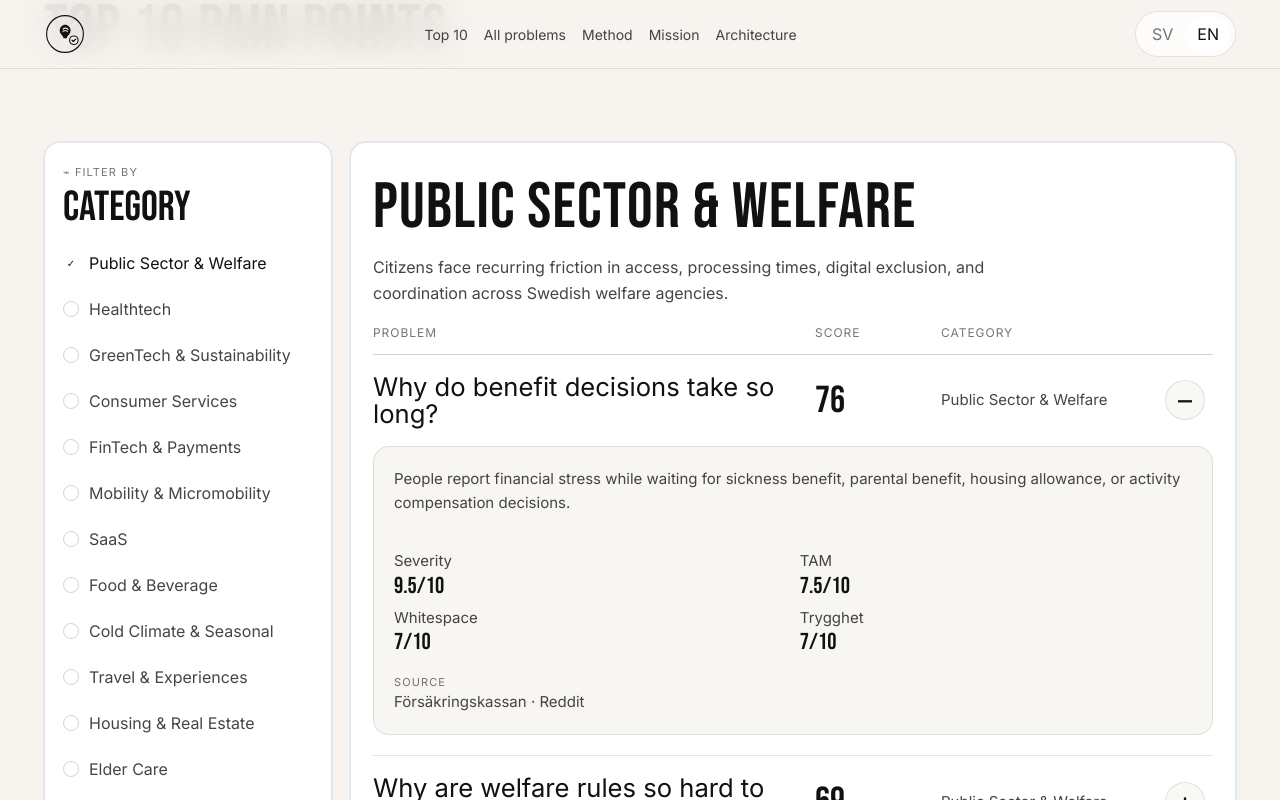
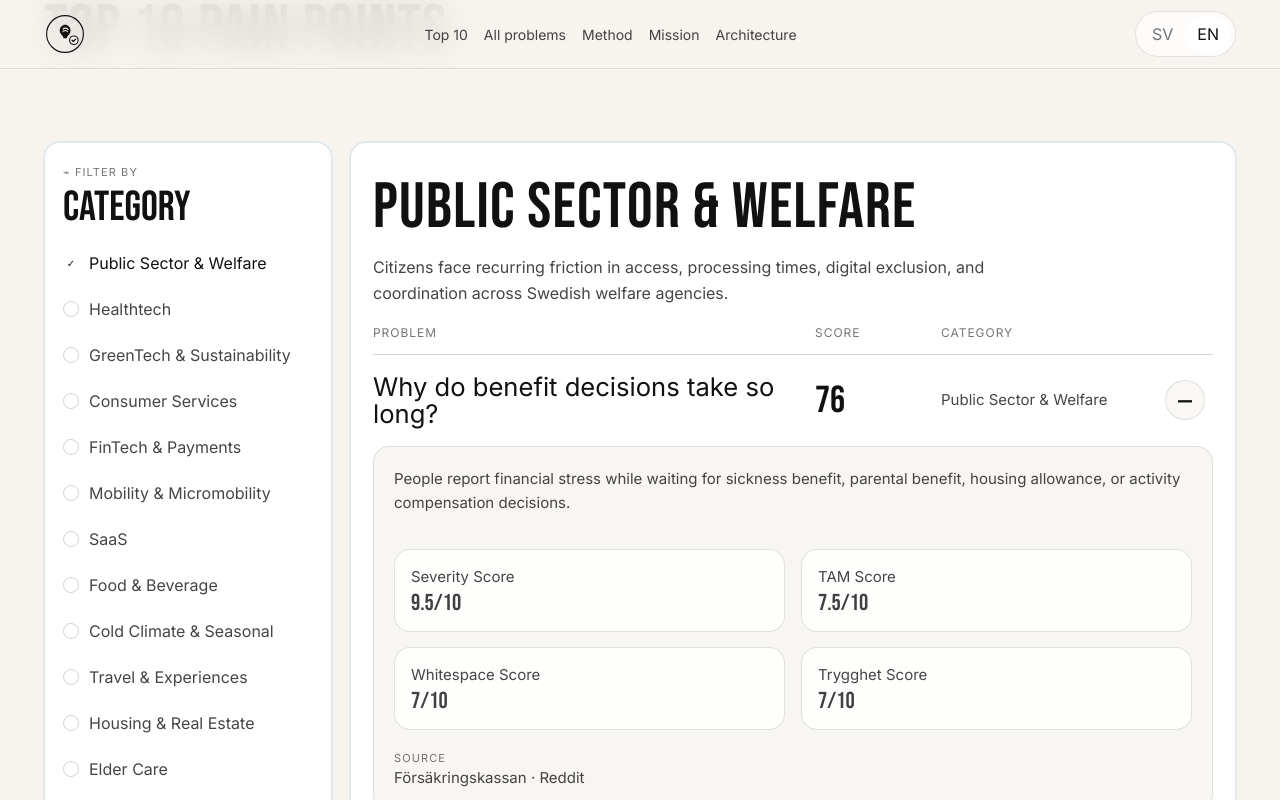
Before and after one commit to mpendyala3/fix-my-itch-sweden, a Next.js app: page / in a window 1280 px wide. Both pictures are taken after a click on the button 793 px from the left and 1607 px from the top of the page. Shown: the part 1207-2007 px from the top of the page. Built offline with nearby package versions, Linux system fonts and the light colour scheme.

Commit message:
style: update score pill labels

```diff
--- a/app/ClientHome.tsx
+++ b/app/ClientHome.tsx
@@ -106,10 +106,10 @@ const copy = {
     footerLeft: 'Lös verkliga problem — Sverige-först problem intelligence',
     footerRight: 'Kuraterat för verklig efterfrågan, inte för startup-teater.',
     rank: 'Rank',
-    severity: 'Severity',
-    tam: 'TAM',
-    whitespace: 'Whitespace',
-    trygghet: 'Trygghet',
+    severity: 'Severity Score',
+    tam: 'TAM Score',
+    whitespace: 'Whitespace Score',
+    trygghet: 'Trygghet Score',
     open: 'Öppna',
     close: 'Stäng',
     searchLabel: '',
@@ -200,10 +200,10 @@ const copy = {
     footerLeft: 'Solve real-world problems — Sweden-first problem intelligence',
     footerRight: 'Curated for real demand, not startup theatre.',
     rank: 'Rank',
-    severity: 'Severity',
-    tam: 'TAM',
-    whitespace: 'Whitespace',
-    trygghet: 'Trygghet',
+    severity: 'Severity Score',
+    tam: 'TAM Score',
+    whitespace: 'Whitespace Score',
+    trygghet: 'Trygghet Score',
     open: 'Open',
     close: 'Close',
     searchLabel: '',
@@ -908,23 +908,20 @@ export function HomePage({ routeLabel }: { routeLabel?: string }) {
                                 <div className="expand-copy">
                                   <p>{item.description}</p>
                                 </div>
-                                <div
-                                  className="expand-meta"
-                                  style={{ gridTemplateColumns: 'repeat(2, minmax(0, 1fr))', gap: '0.5rem 0.85rem' }}
-                                >
-                                  <div className="mini-metric compact-metric">
+                                <div className="score-grid">
+                                  <div className="score-metric">
                                     <span>{text.severity}</span>
                                     <strong>{formatScoreOutOfTen(item.scores.severity)}/10</strong>
                                   </div>
-                                  <div className="mini-metric compact-metric">
+                                  <div className="score-metric">
                                     <span>{text.tam}</span>
                                     <strong>{formatScoreOutOfTen(item.scores.tam)}/10</strong>
                                   </div>
-                                  <div className="mini-metric compact-metric">
+                                  <div className="score-metric">
                                     <span>{text.whitespace}</span>
                                     <strong>{formatScoreOutOfTen(item.scores.whitespace)}/10</strong>
                                   </div>
-                                  <div className="mini-metric compact-metric">
+                                  <div className="score-metric">
                                     <span>{text.trygghet}</span>
                                     <strong>{formatScoreOutOfTen(item.scores.trygghet)}/10</strong>
                                   </div>
--- a/app/globals.css
+++ b/app/globals.css
@@ -930,20 +930,36 @@ nav {
   font-size: 1.44rem;
 }
 
-.compact-metric {
-  padding: 0 !important;
-  border: none !important;
-  border-radius: 0 !important;
-  background: transparent !important;
-  min-width: 0;
+.score-grid {
+  display: grid;
+  grid-template-columns: repeat(2, minmax(0, 1fr));
+  gap: 0.95rem 1rem;
+  margin-top: 1.125rem;
 }
 
-.compact-metric span {
-  display: block;
-  margin-bottom: 0.22rem;
+.score-metric {
+  min-width: 0;
+  padding: 0.95rem 1rem 1rem;
+  border: 1px solid rgba(17, 17, 17, 0.12);
+  border-radius: 1rem;
+  background: rgba(255, 255, 255, 0.82);
+  color: rgba(17, 17, 17, 0.8);
+  box-shadow: inset 0 1px 0 rgba(255, 255, 255, 0.03);
 }
 
-.compact-metric strong {
+.score-metric span {
+  display: block;
+  margin-bottom: 0.28rem;
+  color: var(--text-soft);
+  font-size: 0.9375rem;
+  line-height: 1.55;
+}
+
+.score-metric strong {
+  display: block;
+  font-family: var(--font-display), Impact, sans-serif;
+  font-weight: 400;
+  line-height: 0.95;
   font-size: 1.44rem;
 }
 
@@ -1103,9 +1119,9 @@ footer {
     grid-template-columns: 1fr;
   }
 
-  .expand-meta {
+  .score-grid {
     grid-template-columns: repeat(2, minmax(0, 1fr));
-    gap: 0.5rem 0.85rem;
+    gap: 1rem 1rem;
   }
 
   .problem-table-head,
@@ -1158,13 +1174,11 @@ footer {
     margin-top: 1.125rem;
   }
 
-  .mini-metric span,
-  .compact-metric span {
+  .score-metric span {
     font-size: 0.95rem;
   }
 
-  .mini-metric strong,
-  .compact-metric strong {
+  .score-metric strong {
     font-size: 1.28rem;
   }
 
```
